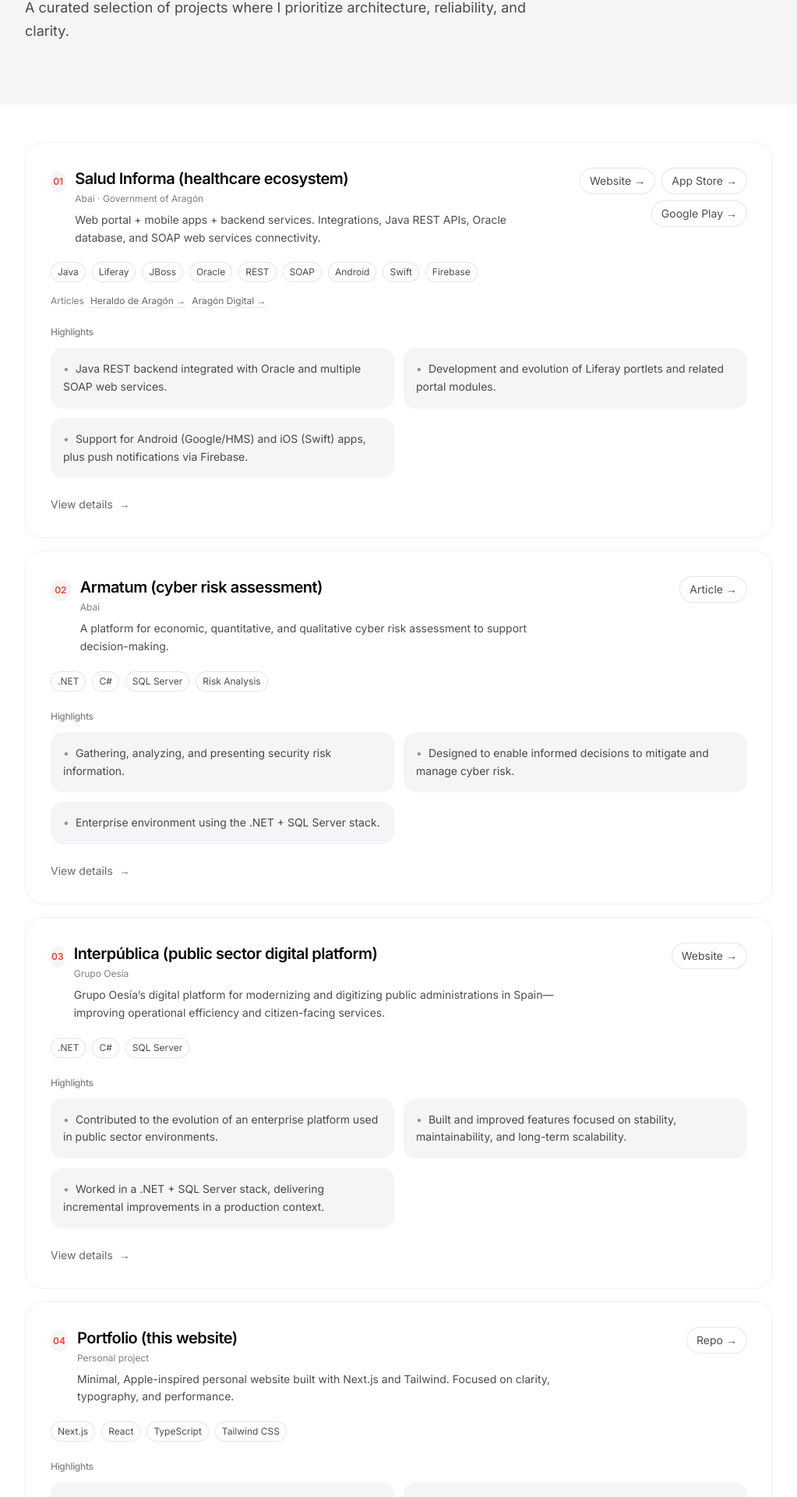
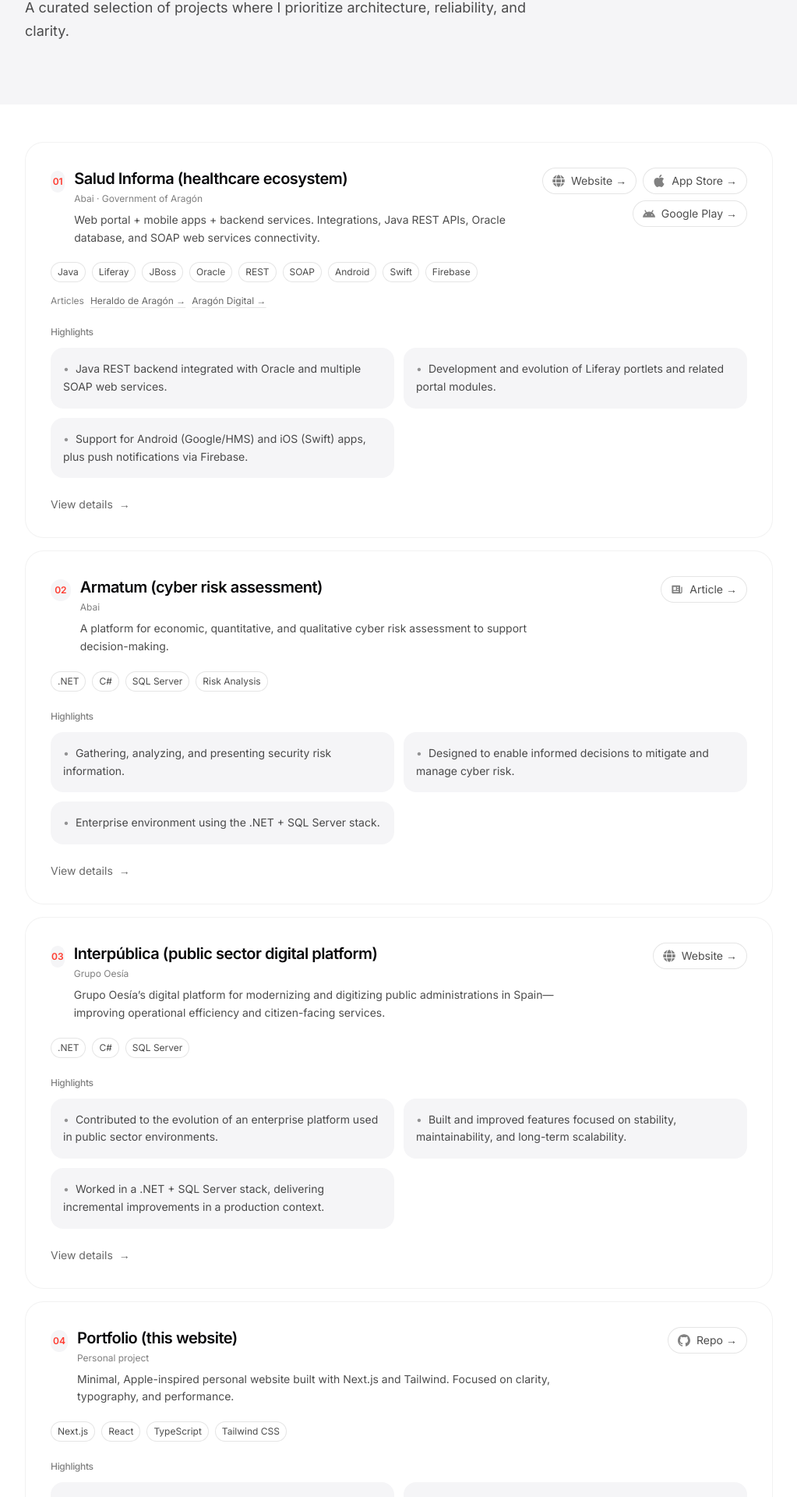
Before and after one commit to AlejandroRodaDev/portfolio, a Next.js app: page /projects in a window 1280 px wide. Shown: the part 240-2160 px from the top of the page at 78% size, without its empty margins (128-1151 px from the left). Built offline with nearby package versions, Linux system fonts and the light colour scheme.

Commit message:
Icon changes

```diff
--- a/src/app/projects/page.tsx
+++ b/src/app/projects/page.tsx
@@ -4,9 +4,12 @@ import { useEffect, useId, useRef, useState } from "react";
 import Link from "next/link";
 import { Container } from "@/components/Container";
 import { projects, type Project } from "@/content/project";
-import { SiGithub} from "react-icons/si";
+import { SiApplenews, SiGithub, SiNewyorktimes, SiWeb3Dotjs, SiWebassembly, SiWorldhealthorganization} from "react-icons/si";
 import { SiApple} from "react-icons/si";
 import { SiAndroid} from "react-icons/si";
+import { BiSolidNavigation, BiSolidNews } from "react-icons/bi";
+import { FaGlobe } from "react-icons/fa";
+
 
 function Chip({ children }: { children: React.ReactNode }) {
   return (
@@ -145,6 +148,7 @@ function ProjectModal({
                     href={project.links.web}
                     ariaLabel={`${project.title} website`}
                   >
+                     <FaGlobe className="mr-2 h-4 w-4 opacity-70" />
                     Website
                   </ExternalPill>
                 ) : null}
@@ -189,6 +193,7 @@ function ProjectModal({
                     href={project.links.article}
                     ariaLabel={`${project.title} article`}
                   >
+                     <BiSolidNews className="mr-2 h-4 w-4 opacity-70" />
                     Article
                   </ExternalPill>
                 ) : null}
@@ -322,6 +327,7 @@ export default function ProjectsPage() {
                     <div className="flex flex-wrap items-center gap-2 sm:justify-end">
                       {p.links?.web ? (
                         <ExternalPill href={p.links.web} ariaLabel={`${p.title} website`}>
+                     <FaGlobe className="mr-2 h-4 w-4 opacity-70" />
                           Website
                         </ExternalPill>
                       ) : null}
@@ -330,6 +336,7 @@ export default function ProjectsPage() {
                           href={p.links.appStore}
                           ariaLabel={`${p.title} on the App Store`}
                         >
+                        <SiApple className="mr-2 h-4 w-4 opacity-70" />
                           App Store
                         </ExternalPill>
                       ) : null}
@@ -338,6 +345,7 @@ export default function ProjectsPage() {
                           href={p.links.playStore}
                           ariaLabel={`${p.title} on Google Play`}
                         >
+                          <SiAndroid className="mr-2 h-4 w-4 opacity-70" />
                           Google Play
                         </ExternalPill>
                       ) : null}
@@ -346,6 +354,8 @@ export default function ProjectsPage() {
                           href={p.links.repo}
                           ariaLabel={`${p.title} repository`}
                         >
+                       <SiGithub className="mr-2 h-4 w-4 opacity-70" />
+
                           Repo
                         </ExternalPill>
                       ) : null}
@@ -356,6 +366,7 @@ export default function ProjectsPage() {
                       ) : null}
                       {p.links?.article && !p.links?.articles?.length ? (
                         <ExternalPill href={p.links.article} ariaLabel={`${p.title} article`}>
+                         <BiSolidNews className="mr-2 h-4 w-4 opacity-70" />
                           Article
                         </ExternalPill>
                       ) : null}
```
